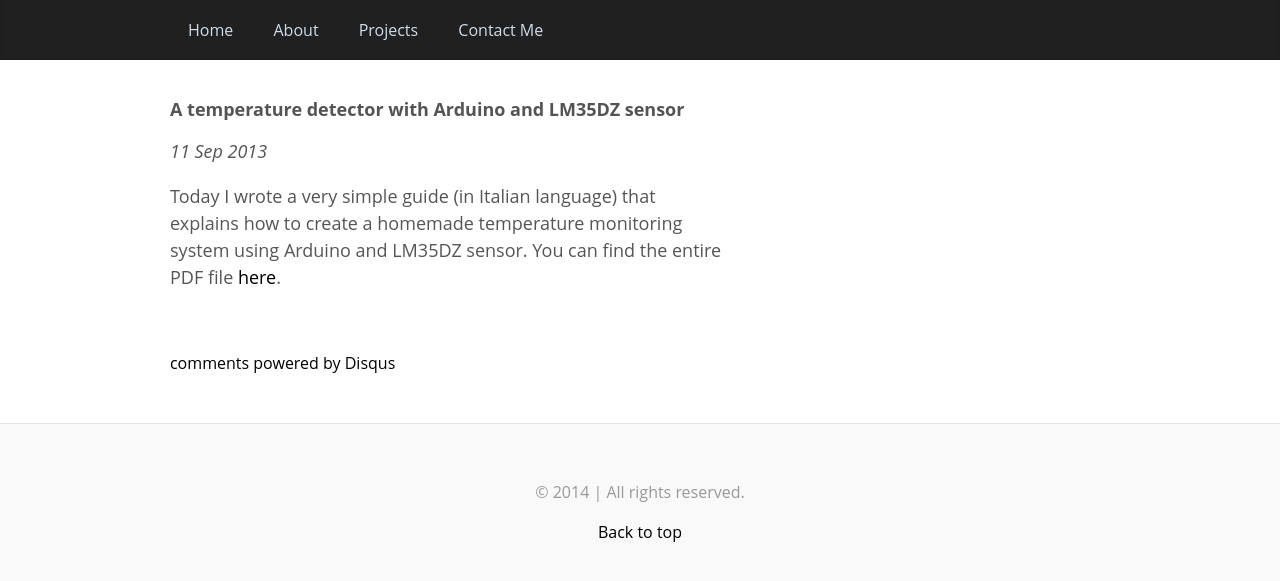
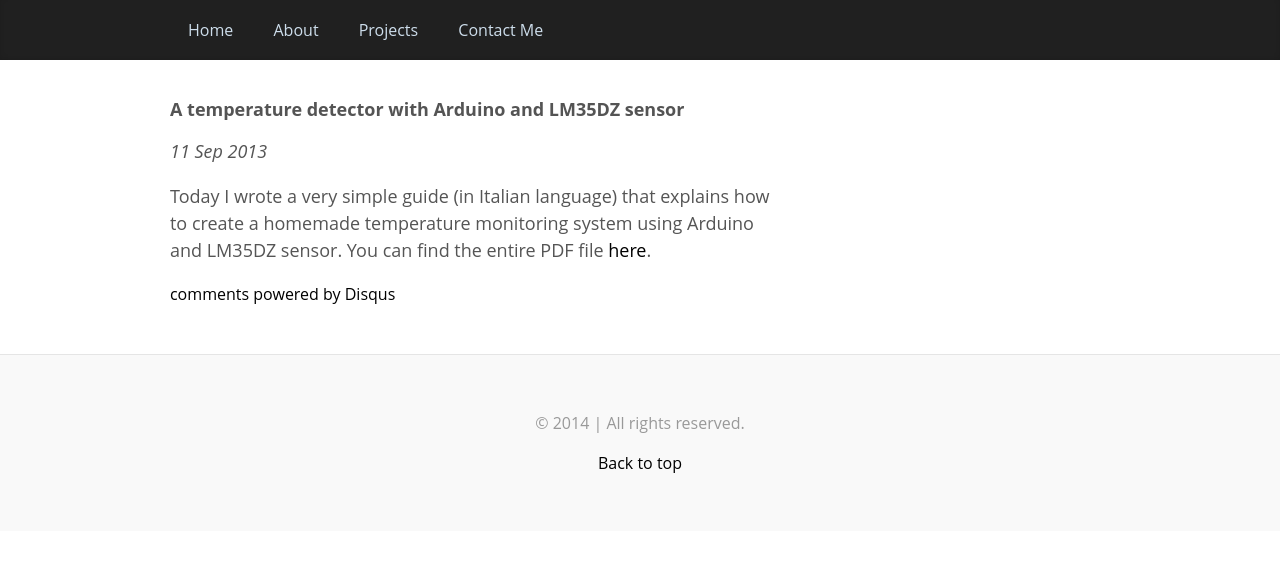
Before and after one commit to gsalvatori/salvatorigabriele.com, a Jekyll site: the page built from _posts/2013-09-11-a-temperature-detector-arduino.markdown, in a window 1280 px wide. Shown: the top 581 px of the page. Built offline with Jekyll 4.4.1, drawn with Linux system fonts in a browser that asks for light colours; nearby versions of some CDN libraries; library files that are not in the unit come from our copies; Markdown is read by kramdown in place of the engine named in the settings; comment, search, counter and statistics services are not loaded.

Commit message:
Update blog.css

```diff
--- a/css/blog.css
+++ b/css/blog.css
@@ -152,8 +152,7 @@ h6, .h6 {
 }
 
 .blog-post {
-  margin-right:  60px;
-  margin-bottom: 60px;
+  margin:0px auto;
 }
 .blog-post-title {
   margin-bottom: 5px;
```
